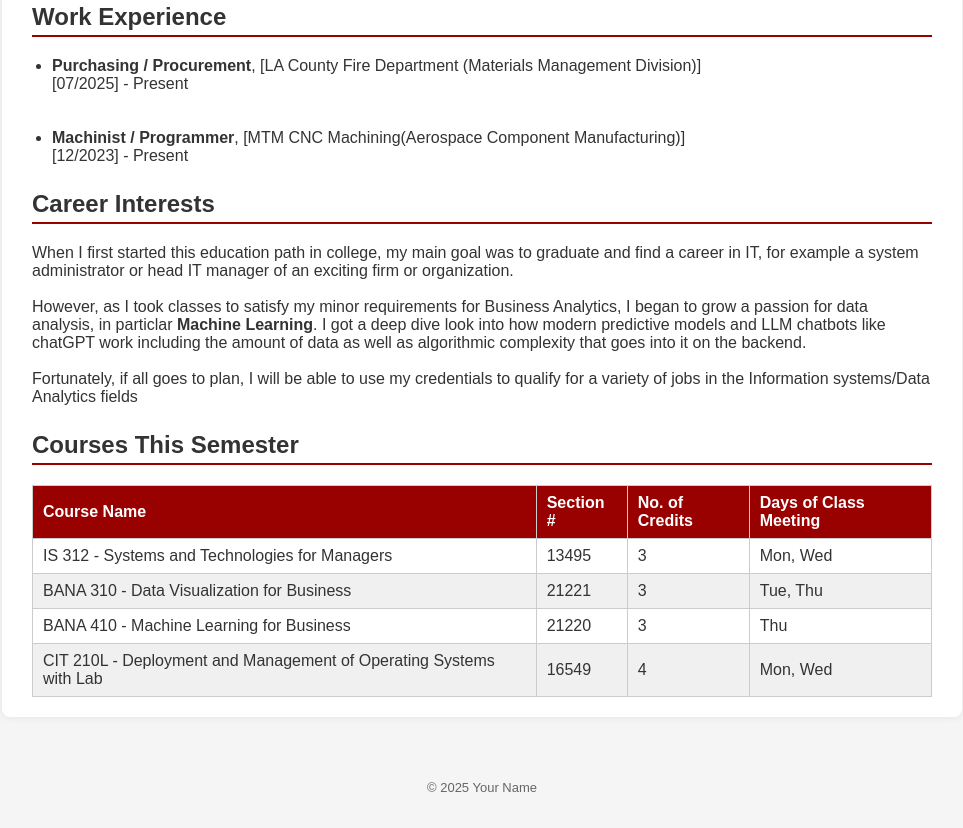
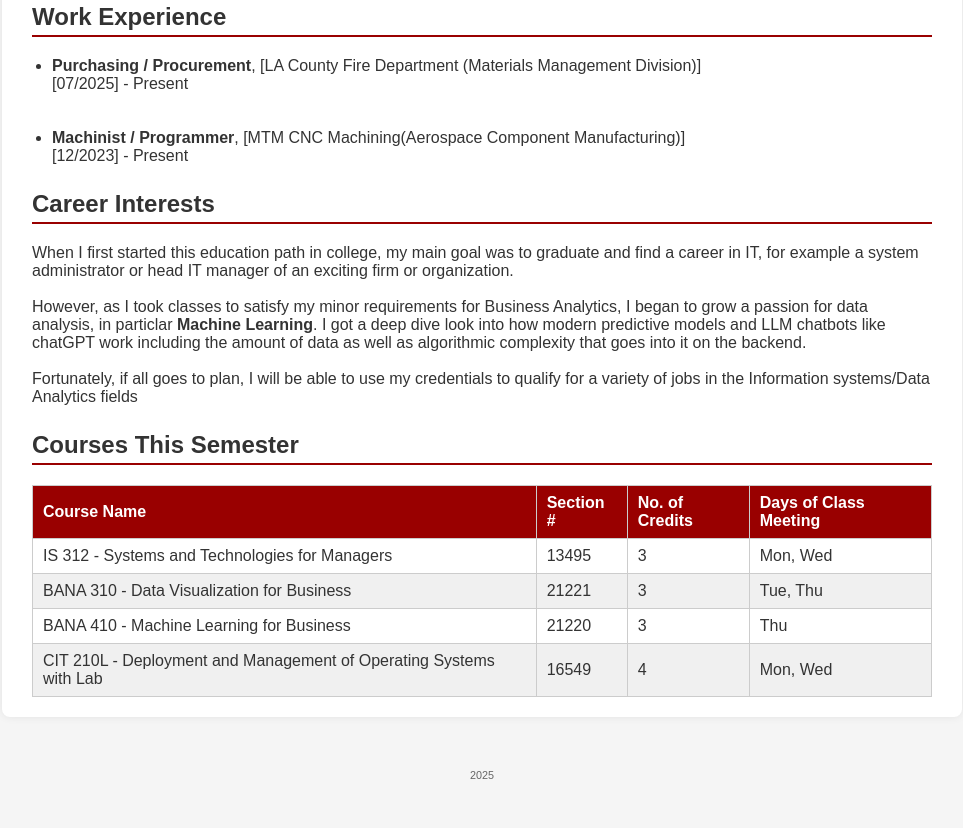
Before and after one commit to eriknazarian696/CSUN_Personal_Page, a plain HTML site: page index.html in a window 1280 px wide. Shown: the part 900-1728 px from the top of the page, without its empty margins (158-1121 px from the left). After the commit the page ends 1702 px from the top, so only its background shows below. Drawn offline with Linux system fonts and the light colour scheme.

Commit message:
Update index.html

```diff
--- a/index.html
+++ b/index.html
@@ -60,11 +60,9 @@
           [12/2023] - Present
 
         </li>
-        <!-- Add other jobs if you have them -->
       </ul>
     </section>
 
-    <!-- Career interests -->
     <section>
       <h2>Career Interests</h2>
       <p>
@@ -76,7 +74,6 @@
       </p>
     </section>
 
-    <!-- Courses table -->
     <section>
       <h2>Courses This Semester</h2>
       <table>
@@ -119,13 +116,7 @@
   </main>
 
   <footer class="site-footer">
-    <p>&copy; <span id="year"></span> Your Name</p>
+    <small>2025</small>
   </footer>
-
-  <!-- Optional tiny JavaScript just to update the year automatically -->
-  <script>
-    const yearSpan = document.getElementById("year");
-    yearSpan.textContent = new Date().getFullYear();
-  </script>
 </body>
 </html>
```
